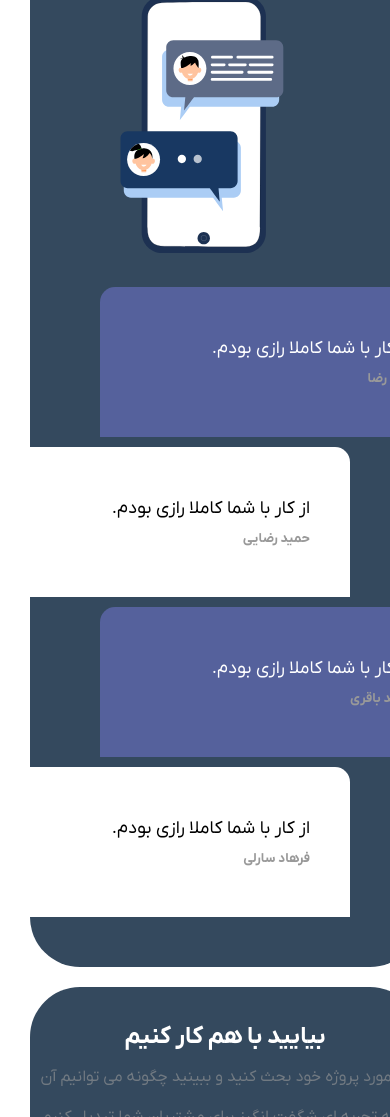
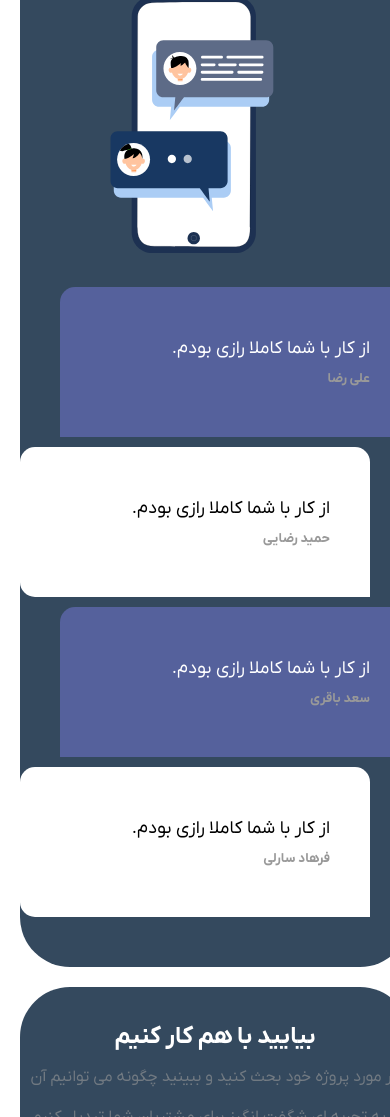
Before and after one commit to F-Sarli-1390/shachsi, a plain HTML site: page index.html in a window 390 px wide. Shown: the part 4405-5522 px from the top of the page. Drawn offline with nearby package versions, Linux system fonts and the light colour scheme; no server answers.

Commit message:
Update style.css

```diff
--- a/style.css
+++ b/style.css
@@ -448,11 +448,12 @@ footer{
 
 @media(max-width:490px){
     .rn{
-        margin-right: -50px;
-        margin-left: 50px;
+        margin-right: -20px;
+        margin-left: 20px;
     }
     .ln{
-        margin-right: 50px;
-        margin-left: -50px;
+        margin-right: 20px;
+        margin-left: -20px;
     }
+
 }
```
